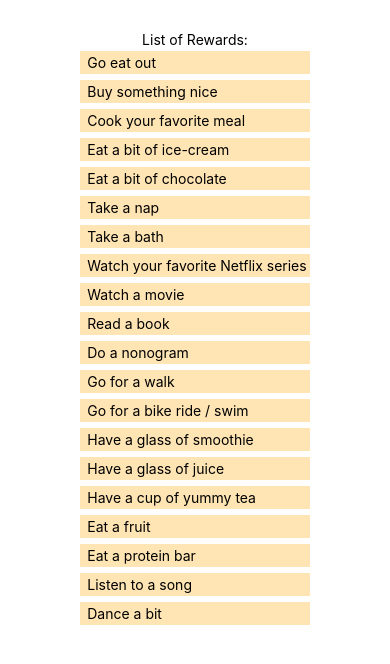
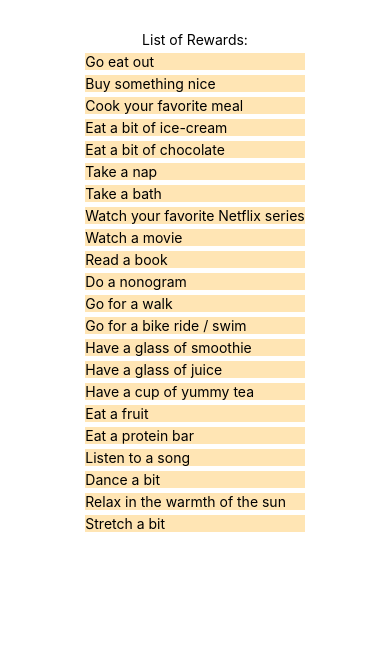
Before and after one commit to PaiviKero/Celebalooza, a React Native app: screen / in a window 390 px wide. Shown: the top 664 px of the page. Built offline with nearby package versions, Linux system fonts and the light colour scheme.

Commit message:
styled-components

```diff
--- a/package.json
+++ b/package.json
@@ -13,7 +13,8 @@
     "expo": "~46.0.16",
     "expo-status-bar": "~1.4.0",
     "react": "18.0.0",
-    "react-native": "0.69.6"
+    "react-native": "0.69.6",
+    "styled-components": "^5.3.6"
   },
   "devDependencies": {
     "@babel/core": "^7.12.9",
--- a/src/screens/reward-list.screen.js
+++ b/src/screens/reward-list.screen.js
@@ -1,5 +1,7 @@
 import { useContext } from "react";
-import { StyleSheet, Text, View, FlatList } from "react-native";
+import { Text, FlatList } from "react-native";
+
+import { RewardView, RewardItem } from "../styles/reward.styles";
 
 import { RewardListContext } from "../services/reward-list.context";
 
@@ -7,28 +9,12 @@ export const RewardListScreen = () => {
   const { rewardList } = useContext(RewardListContext);
 
   return (
-    <View style={styles.container}>
+    <RewardView>
       <Text>List of Rewards:</Text>
       <FlatList
         data={rewardList}
-        renderItem={({ item }) => <Text style={styles.item}> {item.key}</Text>}
+        renderItem={({ item }) => <RewardItem>{item.key}</RewardItem>}
       />
-    </View>
+    </RewardView>
   );
 };
-
-const styles = StyleSheet.create({
-  container: {
-    flex: 1,
-    marginTop: "8%",
-    backgroundColor: "#fff",
-    alignItems: "center",
-    justifyContent: "center",
-  },
-  item: {
-    backgroundColor: "#FFE5B4",
-    padding: 3,
-    marginVertical: 3,
-    marginHorizontal: 16,
-  },
-});
--- a/src/services/reward-list.context.js
+++ b/src/services/reward-list.context.js
@@ -24,6 +24,8 @@ export const RewardListContextProvider = ({ children }) => {
     { key: "Eat a protein bar" },
     { key: "Listen to a song" },
     { key: "Dance a bit" },
+    { key: "Relax in the warmth of the sun" },
+    { key: "Stretch a bit" },
   ]);
 
   const add = (reward) => {
--- /dev/null
+++ b/src/styles/reward.styles.js
@@ -0,0 +1,16 @@
+import styled from "styled-components/native";
+
+import { View, Text } from "react-native";
+
+export const RewardView = styled(View)`
+  flex: 1;
+  margin-top: 8%;
+  background-color: #fff;
+  align-items: center;
+  align-self: center;
+`;
+
+export const RewardItem = styled(Text)`
+  margin-top: 5px;
+  background-color: #ffe5b4;
+`;
```
